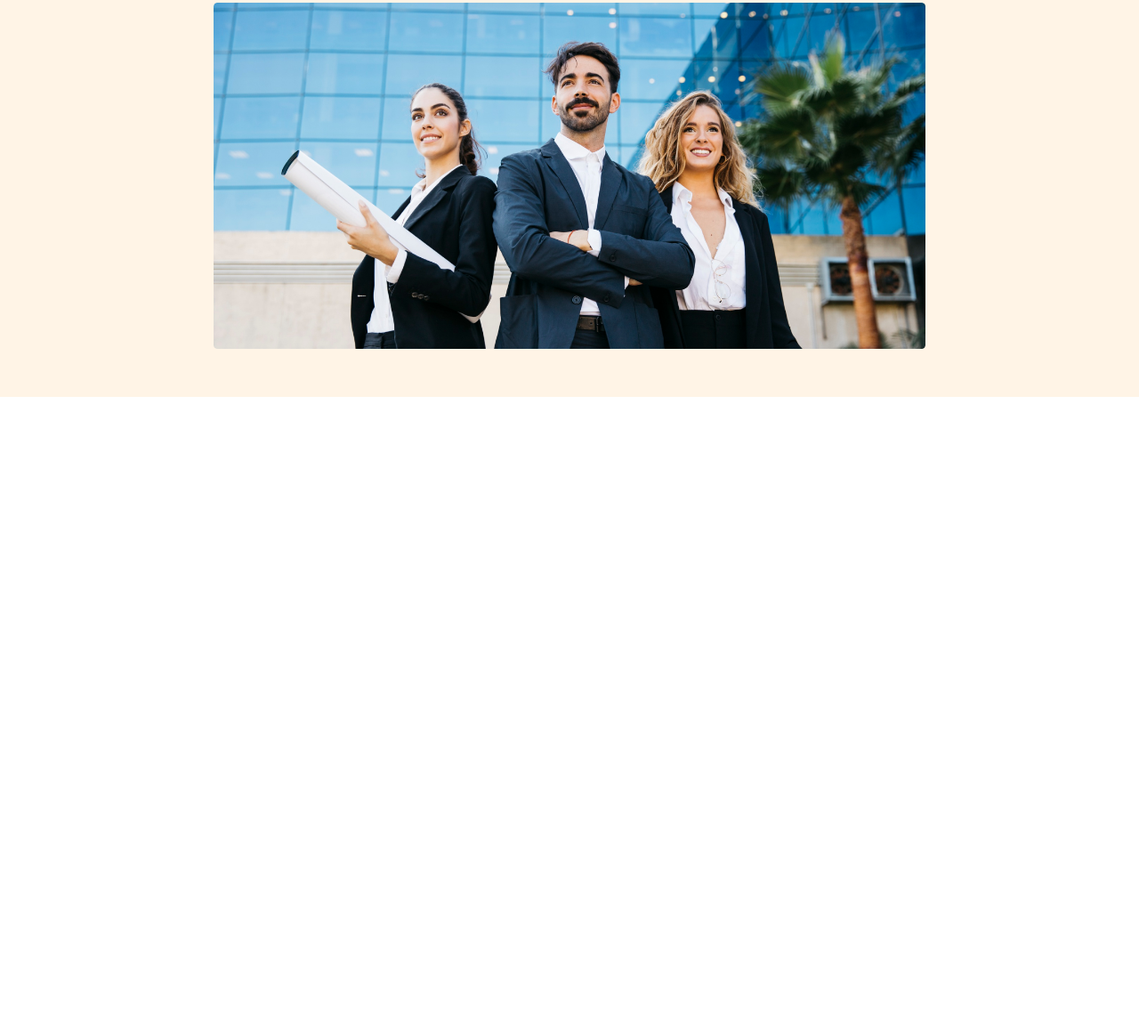
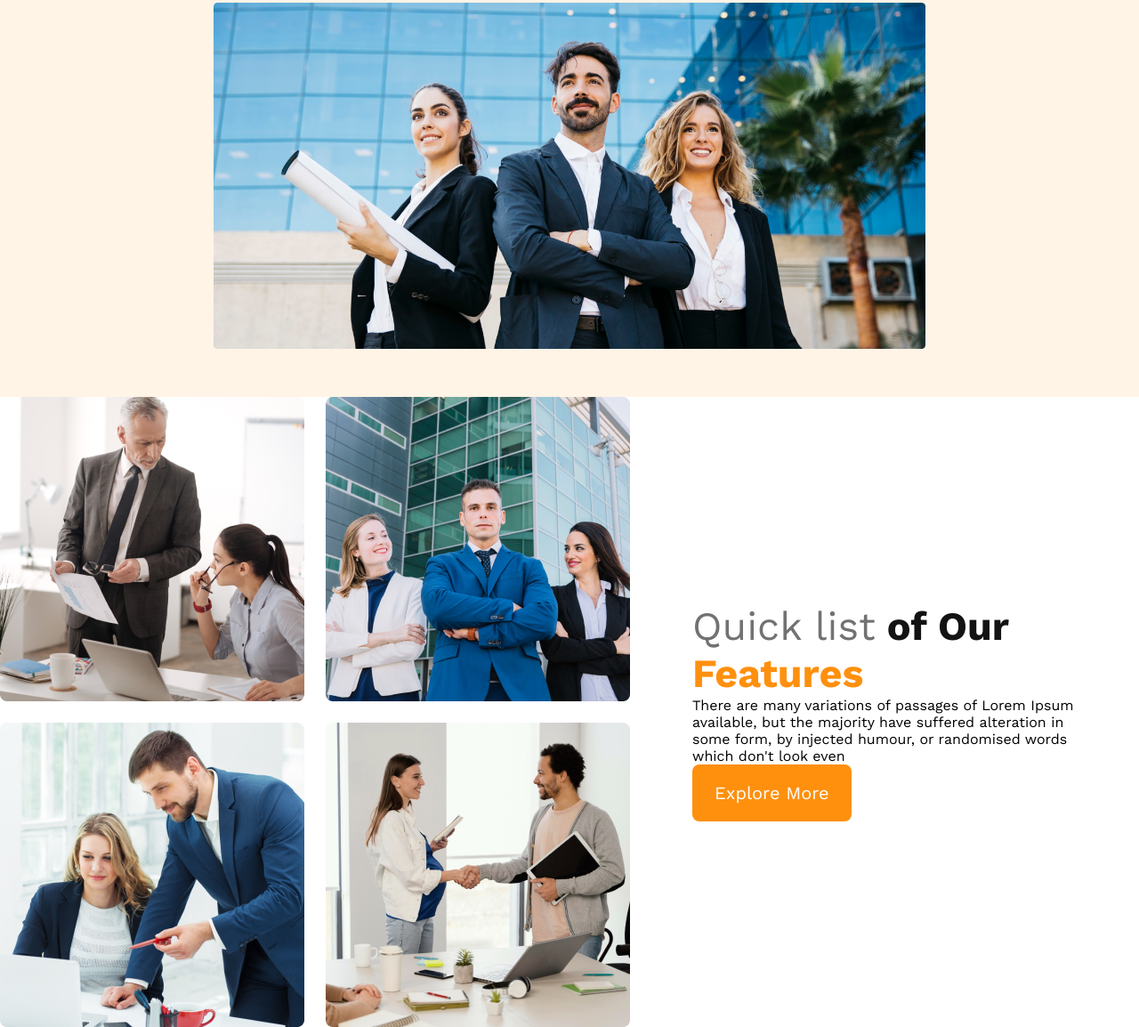
Before and after one commit to sonatonraj/My-Architects-Website, a plain HTML site: page index.html in a window 1280 px wide. Shown: the part 534-1688 px from the top of the page at 89% size. Before the commit the page ends 980 px from the top, so only its background shows below. Drawn offline with nearby package versions, Linux system fonts and the light colour scheme.

Commit message:
team part

```diff
--- a/index.html
+++ b/index.html
@@ -29,7 +29,20 @@
 
     </header>
     <main>
-
+        <!-- features sections start -->
+        <section class="teams-container">
+            <div class="teams-images">
+                <img src="images/team1.png" alt="">
+                <img src="images/team2.png" alt="">
+                <img src="images/team3.png" alt="">
+                <img src="images/team4.png" alt="">
+            </div>
+            <div class="teams-content">
+                <h3 class="teams-title"><span class="quick">Quick list</span> <span class="of">of Our</span> <span class="features">Features</span></h3>
+                <p class="teams-description">There are many variations of passages of Lorem Ipsum available, but the majority have suffered alteration in some form, by injected humour, or randomised words which don't look even</p>
+                <button class="btn-primary">Explore More</button>
+            </div>
+        </section>
     </main>
     <footer>
 
--- a/styles/styles.css
+++ b/styles/styles.css
@@ -68,8 +68,41 @@ nav a{
   margin-top: 20px;
   width: 100%;
 }
+/* main paart styles */
+main{
+  max-width: 1440px;
+  margin: 0 auto;
+}
 
-
+/* features teams styles */
+.teams-container{
+  display: flex;
+  align-items: center;
+}
+.teams-images{
+  display: grid;
+  grid-template-columns: repeat(2, 1fr);
+  gap: 1.5rem;
+}
+.teams-content{
+  padding-left: 70px;
+  padding-right: 70px;
+}
+.teams-title{
+  font-size: 2.8rem;
+}
+.teams-title .quick{
+  color: #727272;
+  font-weight: 500;
+}
+.teams-title .of{
+  color: #131313;
+  font-weight: 700
+}
+.teams-title .features{
+  color: #FF900E;
+  font-weight: 700
+}
 
 
 /* responsive styles */
```
